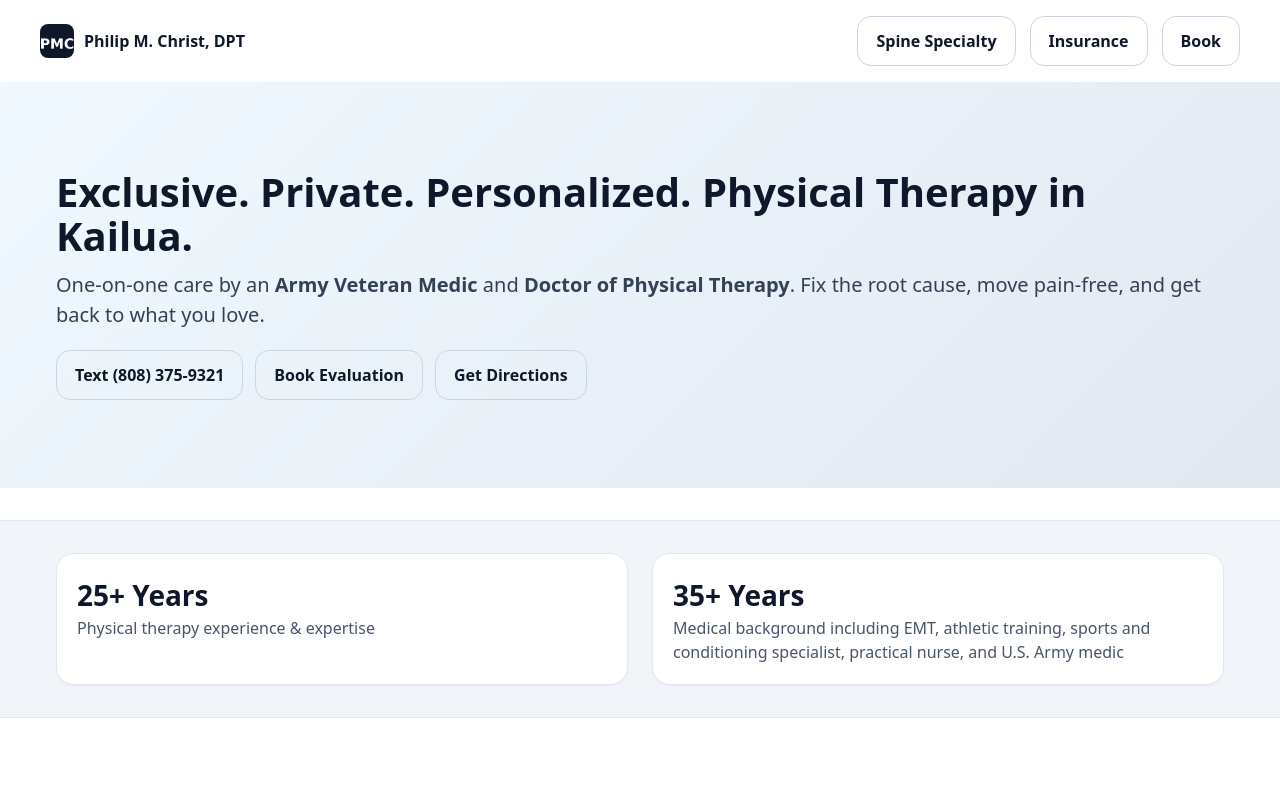
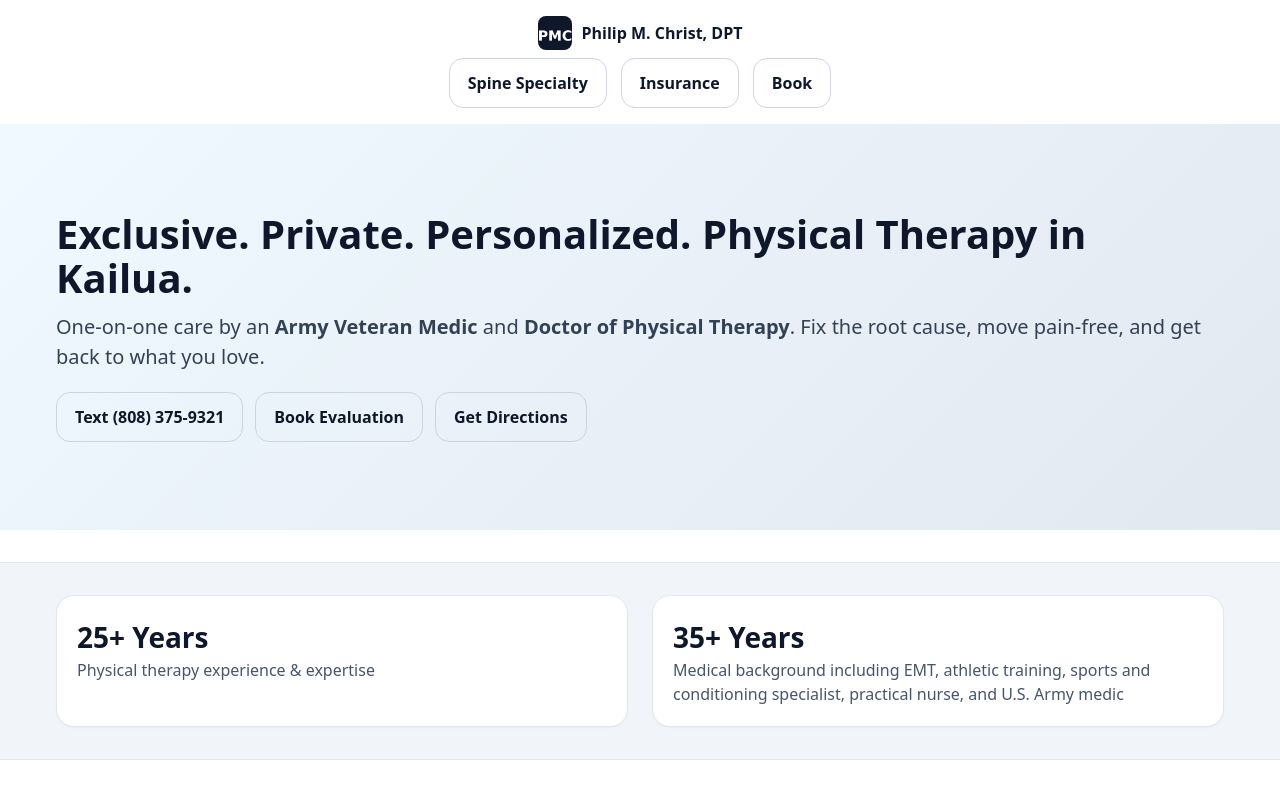
Before and after one commit to philmc17/pmc-dpt.github.io, a plain HTML site: page index.html in a window 1280 px wide. Shown: the top 800 px of the page. Drawn offline with Linux system fonts and the light colour scheme.

Commit message:
Update index.html

```diff
--- a/index.html
+++ b/index.html
@@ -37,12 +37,12 @@
   </style>
 </head>
 <body>
-  <header class="wrap" style="display:flex;align-items:center;justify-content:space-between;padding:16px 0;">
-    <div class="logo">
-      <img src="/assets/pmc-favicon.png" alt="PMC">
+  <header class="wrap" style="padding:16px 0;">
+  <div class="logo" style="display:flex;align-items:center;gap:10px;justify-content:center;">
+    <img src="/pmc-dpt.github.io/assets/pmc-favicon.png?v=3" alt="PMC" width="34" height="34" style="border-radius:8px;">
     <strong>Philip M. Christ, DPT</strong>
   </div>
-    <nav style="display:flex;gap:14px;">
+  <nav style="display:flex;gap:14px;flex-wrap:wrap;justify-content:center;margin-top:8px;">
     <a class="btn" href="#spine">Spine Specialty</a>
     <a class="btn" href="#insurance">Insurance</a>
     <a class="btn" href="#contact">Book</a>
```
Lines whose indentation alone changed are shown as unchanged.
